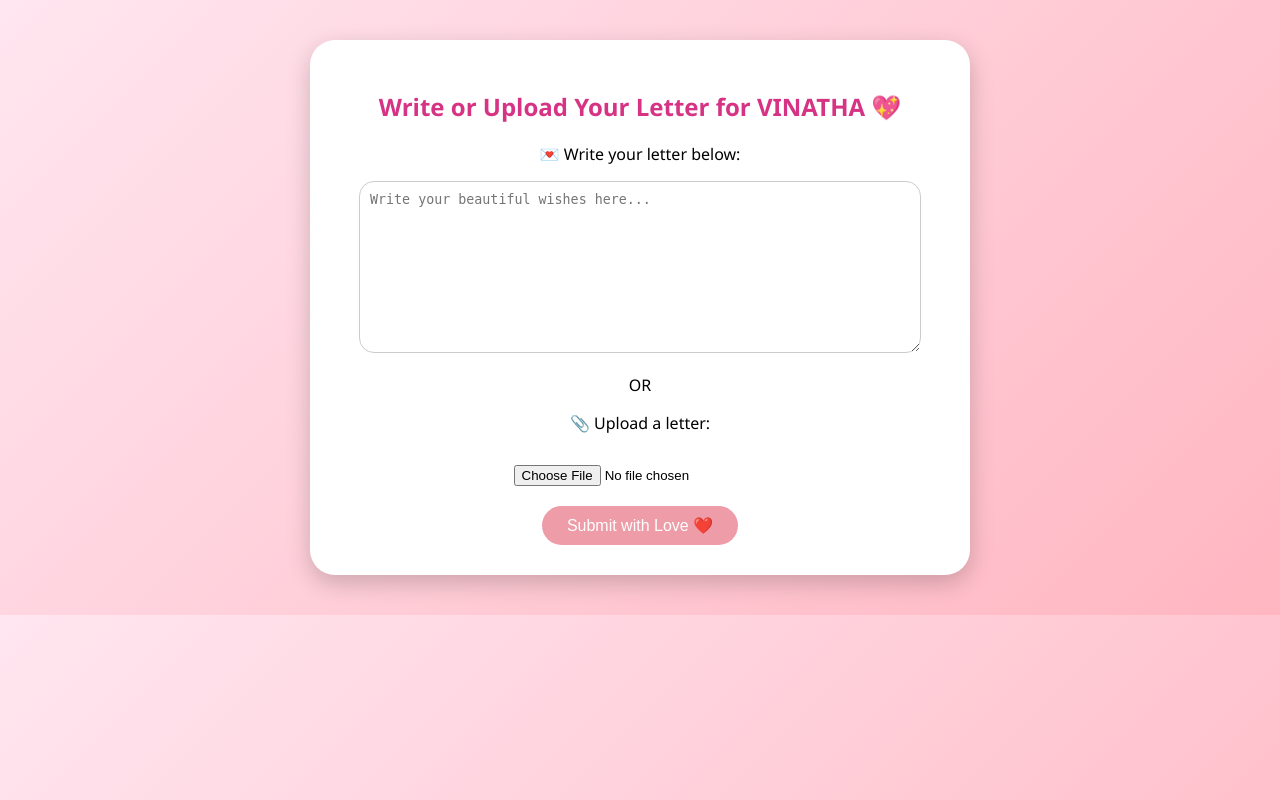
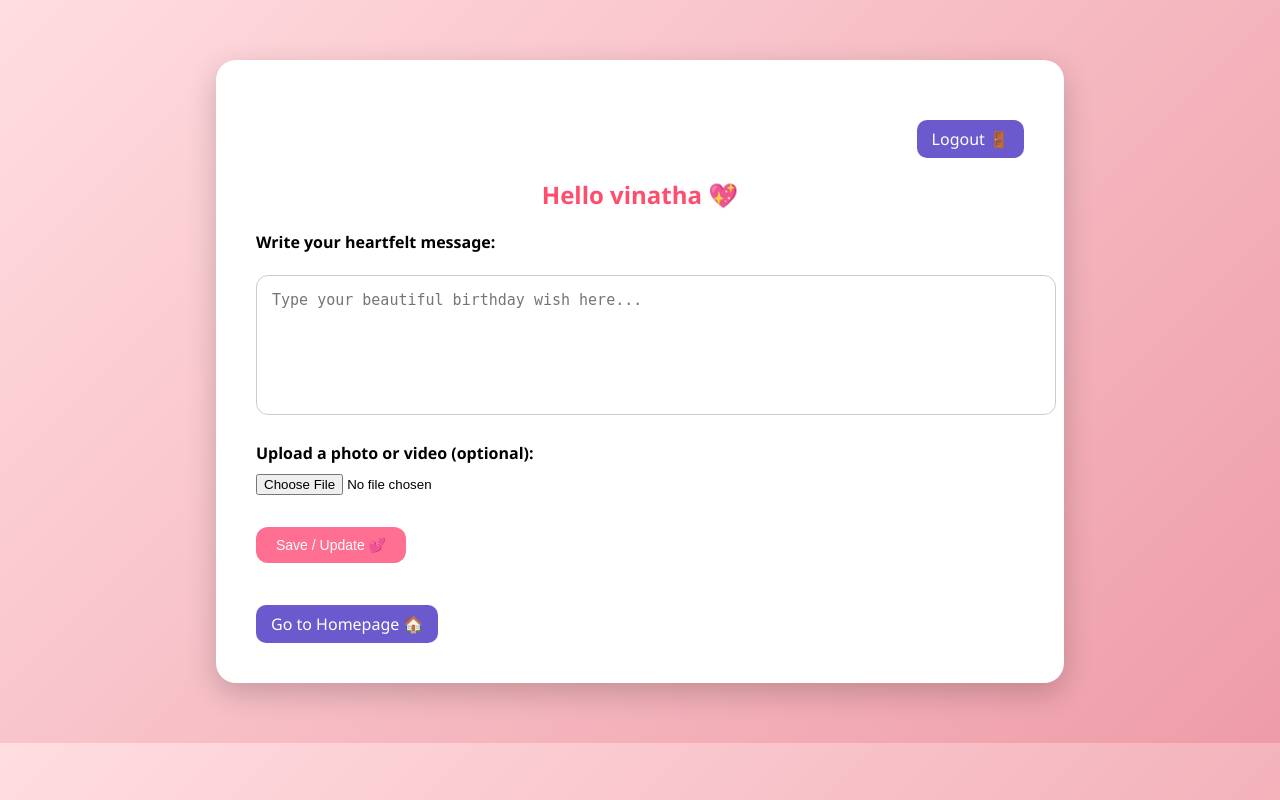
Before and after one commit to Alagammai20/mom-birthday-website, a Flask app: template templates/submit.html in a window 1280 px wide. Run offline with Flask 3, Linux system fonts and the light colour scheme; the template is opened without the code that fills it, so the values that code supplies are empty; the visitor is signed in with stand-in values (Sample User, id 1).

Commit message:
Updated full submit page with edit/delete + styling

```diff
--- a/app.py
+++ b/app.py
@@ -1,24 +1,26 @@
-from flask import Flask, render_template, request, redirect, session
+from flask import Flask, render_template, request, redirect, session, send_from_directory
 import os
 import sqlite3
 
 app = Flask(__name__)
-app.secret_key = "vinatha_secret_key"
+app.secret_key = "supersecretkey"
 
 UPLOAD_FOLDER = "uploads"
 if not os.path.exists(UPLOAD_FOLDER):
     os.makedirs(UPLOAD_FOLDER)
 
-# Create database
+# ===============================
+# DATABASE SETUP
+# ===============================
 def init_db():
-    conn = sqlite3.connect("letters.db")
+    conn = sqlite3.connect("database.db")
     c = conn.cursor()
     c.execute('''
-        CREATE TABLE IF NOT EXISTS letters (
+        CREATE TABLE IF NOT EXISTS entries (
             id INTEGER PRIMARY KEY AUTOINCREMENT,
-            username TEXT,
-            letter_text TEXT,
-            file_path TEXT
+            username TEXT UNIQUE,
+            message TEXT,
+            filename TEXT
         )
     ''')
     conn.commit()
@@ -26,23 +28,31 @@ def init_db():
 
 init_db()
 
-# Users
+# ===============================
+# USERS
+# ===============================
 users = {
-    "smiruthi": "love123",
-    "ajay": "star123",
-    "Venkateswaran": "moon123",
-    "Vijayalakshmi": "rose123",
-    "Vidya": "wish123",
-    "Bharathan": "cake123",
-    "Parthasarathy": "gift123",
-    "Kannammal": "hug123",
-    "VINATHA": "queen123"
+    "smiruthi": "smile1",
+    "ajay": "ajay123",
+    "Venkateswaran": "venky7",
+    "Vijayalakshmi": "viji9",
+    "Vidya": "vidya5",
+    "Bharathan": "bharat8",
+    "Parthasarathy": "partha4",
+    "Kannammal": "kanna6",
+    "vinatha": "queenmom"   # ADMIN 👑
 }
 
+# ===============================
+# HOME
+# ===============================
 @app.route("/")
 def home():
     return render_template("home.html")
 
+# ===============================
+# LOGIN
+# ===============================
 @app.route("/login", methods=["GET", "POST"])
 def login():
     if request.method == "POST":
@@ -50,51 +60,122 @@ def login():
         password = request.form["password"]
 
         if username in users and users[username] == password:
-            session["user"] = username
+            session["username"] = username
 
-            if username == "VINATHA":
+            if username == "vinatha":
                 return redirect("/admin")
-            return redirect("/submit")
+            else:
+                return redirect("/submit")
+        else:
+            return "Invalid Login"
 
     return render_template("login.html")
 
+# ===============================
+# SUBMIT / EDIT
+# ===============================
 @app.route("/submit", methods=["GET", "POST"])
 def submit():
-    if "user" not in session or session["user"] == "VINATHA":
+    if "username" not in session:
         return redirect("/login")
 
+    if session["username"] == "vinatha":
+        return redirect("/admin")
+
+    conn = sqlite3.connect("database.db")
+    c = conn.cursor()
+
     if request.method == "POST":
-        letter_text = request.form.get("letter_text")
-        file = request.files.get("file")
+        message = request.form["message"]
+        file = request.files["file"]
+        filename = None
 
-        file_path = ""
         if file and file.filename != "":
-            file_path = os.path.join(UPLOAD_FOLDER, file.filename)
-            file.save(file_path)
+            filename = file.filename
+            file.save(os.path.join(UPLOAD_FOLDER, filename))
 
-        conn = sqlite3.connect("letters.db")
-        c = conn.cursor()
-        c.execute("INSERT INTO letters (username, letter_text, file_path) VALUES (?, ?, ?)",
-                  (session["user"], letter_text, file_path))
+        # Check if user already submitted
+        c.execute("SELECT * FROM entries WHERE username=?", (session["username"],))
+        existing = c.fetchone()
+
+        if existing:
+            c.execute(
+                "UPDATE entries SET message=?, filename=? WHERE username=?",
+                (message, filename, session["username"])
+            )
+        else:
+            c.execute(
+                "INSERT INTO entries (username, message, filename) VALUES (?, ?, ?)",
+                (session["username"], message, filename)
+            )
+
         conn.commit()
-        conn.close()
 
-        return "Submitted successfully ❤️"
+    # Fetch current user's entry
+    c.execute("SELECT * FROM entries WHERE username=?", (session["username"],))
+    entry = c.fetchone()
+    conn.close()
 
-    return render_template("submit.html")
+    return render_template("submit.html", entry=entry)
 
-@app.route("/admin")
-def admin():
-    if "user" not in session or session["user"] != "VINATHA":
+# ===============================
+# DELETE
+# ===============================
+@app.route("/delete", methods=["POST"])
+def delete():
+    if "username" not in session:
         return redirect("/login")
 
-    conn = sqlite3.connect("letters.db")
+    conn = sqlite3.connect("database.db")
     c = conn.cursor()
-    c.execute("SELECT username, letter_text, file_path FROM letters")
-    data = c.fetchall()
+    c.execute("DELETE FROM entries WHERE username=?", (session["username"],))
+    conn.commit()
     conn.close()
 
-    return render_template("admin.html", data=data)
+    return redirect("/submit")
 
+# ===============================
+# ADMIN DASHBOARD
+# ===============================
+@app.route("/admin", methods=["GET", "POST"])
+def admin():
+    if "username" not in session or session["username"] != "vinatha":
+        return redirect("/login")
+
+    conn = sqlite3.connect("database.db")
+    c = conn.cursor()
+
+    c.execute("SELECT id, username FROM entries")
+    entries = c.fetchall()
+
+    selected = None
+
+    if request.method == "POST":
+        entry_id = request.form["id"]
+        c.execute("SELECT * FROM entries WHERE id=?", (entry_id,))
+        selected = c.fetchone()
+
+    conn.close()
+
+    return render_template("admin.html", entries=entries, selected=selected)
+
+# ===============================
+# SERVE UPLOADED FILES
+# ===============================
+@app.route("/uploads/<filename>")
+def uploaded_file(filename):
+    return send_from_directory(UPLOAD_FOLDER, filename)
+
+# ===============================
+# LOGOUT
+# ===============================
+@app.route("/logout")
+def logout():
+    session.pop("username", None)
+    return redirect("/")
+
+# ===============================
+# RUN
+# ===============================
 if __name__ == "__main__":
     app.run(debug=True)
--- a/templates/submit.html
+++ b/templates/submit.html
@@ -1,75 +1,140 @@
 <!DOCTYPE html>
 <html>
 <head>
-    <title>Write a Letter 💌</title>
+    <title>Send Your Love 💌</title>
     <style>
         body {
+            font-family: 'Segoe UI', sans-serif;
+            background: linear-gradient(135deg, #ffdde1, #ee9ca7);
             margin: 0;
-            font-family: 'Segoe UI', cursive;
-            background: linear-gradient(135deg, #ffe6f0, #ffb6c1);
-            text-align: center;
-            padding: 40px;
+            padding: 0;
         }
 
-        .box {
+        .container {
+            width: 60%;
+            margin: 60px auto;
             background: white;
-            padding: 30px;
-            border-radius: 25px;
-            max-width: 600px;
-            margin: auto;
-            box-shadow: 0 8px 25px rgba(0,0,0,0.2);
+            padding: 40px;
+            border-radius: 20px;
+            box-shadow: 0px 10px 30px rgba(0,0,0,0.2);
+        }
+
+        h2 {
+            text-align: center;
+            color: #ff4d6d;
         }
 
         textarea {
-            width: 90%;
-            height: 150px;
-            border-radius: 15px;
-            padding: 10px;
+            width: 100%;
+            padding: 15px;
+            border-radius: 12px;
             border: 1px solid #ccc;
+            font-size: 15px;
+            resize: none;
         }
 
         input[type="file"] {
-            margin-top: 15px;
+            margin-top: 10px;
         }
 
         button {
-            margin-top: 20px;
-            padding: 10px 25px;
-            border-radius: 20px;
+            background: #ff6f91;
+            color: white;
+            padding: 10px 20px;
             border: none;
-            background: #ee9ca7;
-            color: white;
-            font-size: 16px;
+            border-radius: 12px;
             cursor: pointer;
+            font-size: 14px;
+            margin-top: 10px;
         }
 
         button:hover {
-            background: #ff9eb5;
+            background: #ff3e6c;
         }
 
-        h2 {
-            color: #d63384;
+        .danger {
+            background: #ff4d4d;
+        }
+
+        .danger:hover {
+            background: #cc0000;
+        }
+
+        .link-btn {
+            display: inline-block;
+            margin-top: 20px;
+            text-decoration: none;
+            color: white;
+            background: #6a5acd;
+            padding: 8px 15px;
+            border-radius: 10px;
+        }
+
+        .link-btn:hover {
+            background: #483d8b;
+        }
+
+        .existing-box {
+            margin-top: 30px;
+            background: #fff0f5;
+            padding: 20px;
+            border-radius: 15px;
+        }
+
+        .top-buttons {
+            text-align: right;
         }
     </style>
 </head>
+
 <body>
 
-<div class="box">
-    <h2>Write or Upload Your Letter for VINATHA 💖</h2>
+<div class="container">
+
+    <div class="top-buttons">
+        <a href="/logout" class="link-btn">Logout 🚪</a>
+    </div>
+
+    <h2>Hello {{ session.username }} 💖</h2>
 
     <form method="POST" enctype="multipart/form-data">
+        <label><b>Write your heartfelt message:</b></label><br><br>
 
-        <p>💌 Write your letter below:</p>
-        <textarea name="letter_text" placeholder="Write your beautiful wishes here..."></textarea>
+        <textarea name="message" rows="6" placeholder="Type your beautiful birthday wish here...">{{ entry[2] if entry else '' }}</textarea>
 
-        <p>OR</p>
+        <br><br>
 
-        <p>📎 Upload a letter:</p>
+        <label><b>Upload a photo or video (optional):</b></label><br>
         <input type="file" name="file">
 
-        <br>
-        <button type="submit">Submit with Love ❤️</button>
+        <br><br>
+
+        <button type="submit">Save / Update 💕</button>
     </form>
+
+    {% if entry %}
+    <div class="existing-box">
+        <h3>Your Current Submission 💌</h3>
+        <p>{{ entry[2] }}</p>
+
+        {% if entry[3] %}
+            <p>
+                📎 Attachment:
+                <a href="{{ url_for('uploaded_file', filename=entry[3]) }}" target="_blank">
+                    View File
+                </a>
+            </p>
+        {% endif %}
+
+        <form method="POST" action="/delete">
+            <button type="submit" class="danger">Delete Submission ❌</button>
+        </form>
+    </div>
+    {% endif %}
+
+    <br>
+    <a href="/" class="link-btn">Go to Homepage 🏠</a>
+
 </div>
 
 </body>
```
Also changed, not shown: database.db (added).
